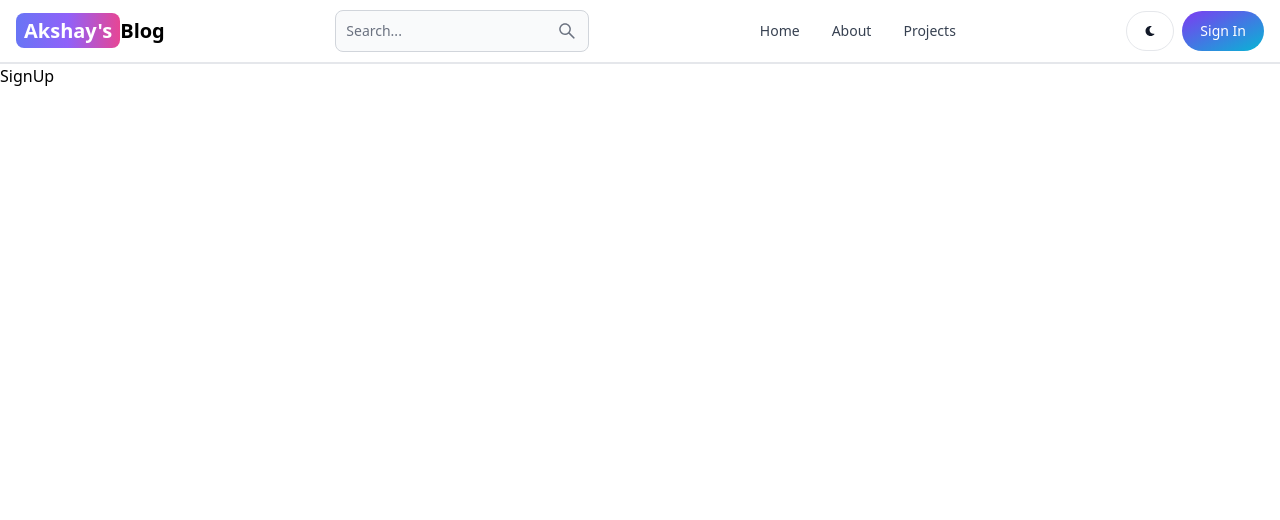
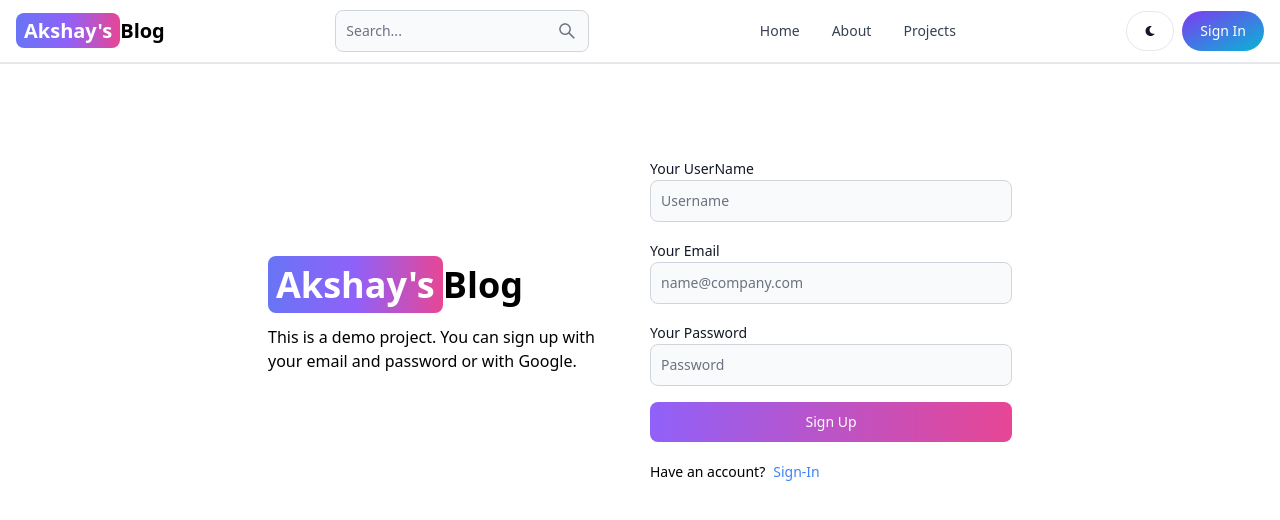
Before and after one commit to Akshay1573/MERN-stack-Project, a React (Vite) app in the folder Client/: page /sign-up in a window 1280 px wide. Shown: the top 520 px of the page. Built offline with nearby package versions, Linux system fonts and the light colour scheme.

Commit message:
create signup page

```diff
--- a/Client/src/pages/SignUp.jsx
+++ b/Client/src/pages/SignUp.jsx
@@ -1,9 +1,52 @@
-import React from 'react'
+import { Button, Label, TextInput } from "flowbite-react";
+import React from "react";
+import { Link } from "react-router-dom";
 
 export default function SignUp() {
   return (
-    <div>
-      SignUp
+    <div className="min-h-screen mt-20">
+      <div className="flex p-3 max-w-3xl mx-auto flex-col md:flex-row md:items-center gap-5">
+        {/* left side */}
+        <div className="flex-1">
+          <Link
+            to="/"
+            className="font-bold dark:text-white text-4xl"
+          >
+            <span className="px-2 py-1 bg-gradient-to-r from-indigo-500 via-purple-500 to-pink-500 rounded-lg text-white">
+              Akshay's
+            </span>
+            Blog
+          </Link>
+          <p className="text-am mt-5">
+            This is a demo project. You can sign up with your email and password or with Google.
+          </p>
+        </div>
+
+          {/* right side */}
+        <div className="flex-1">
+          <form className="flex flex-col gap-4">
+            <div>
+              <Label value ="Your UserName" />
+              <TextInput type="text" placeholder="Username" id="username" />
+            </div>
+            <div>
+              <Label value ="Your Email" />
+              <TextInput type="text" placeholder="name@company.com" id="email" />
+            </div>
+            <div>
+              <Label value ="Your Password" />
+              <TextInput type="text" placeholder="Password" id="password" />
+            </div>
+            <Button gradientDuoTone='purpleToPink' type = 'submit'>
+              Sign Up
+            </Button>
+          </form>
+          <div className="flex gap-2 text-sm mt-5">
+            <span>Have an account?</span>
+            <Link to='/sign-in' className="text-blue-500">Sign-In</Link>
+          </div>
+        </div>
+      </div>
     </div>
-  )
+  );
 }
```
